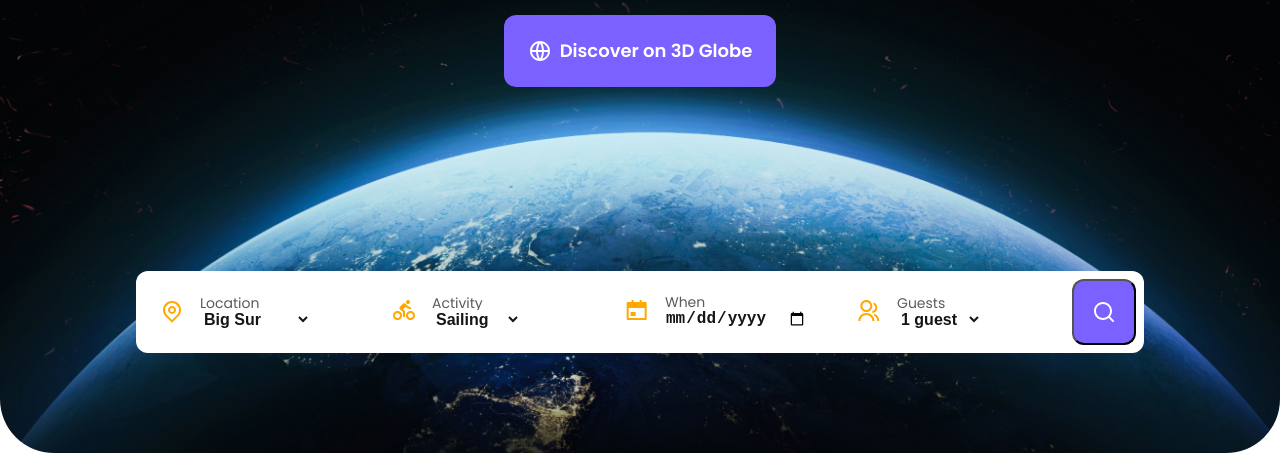
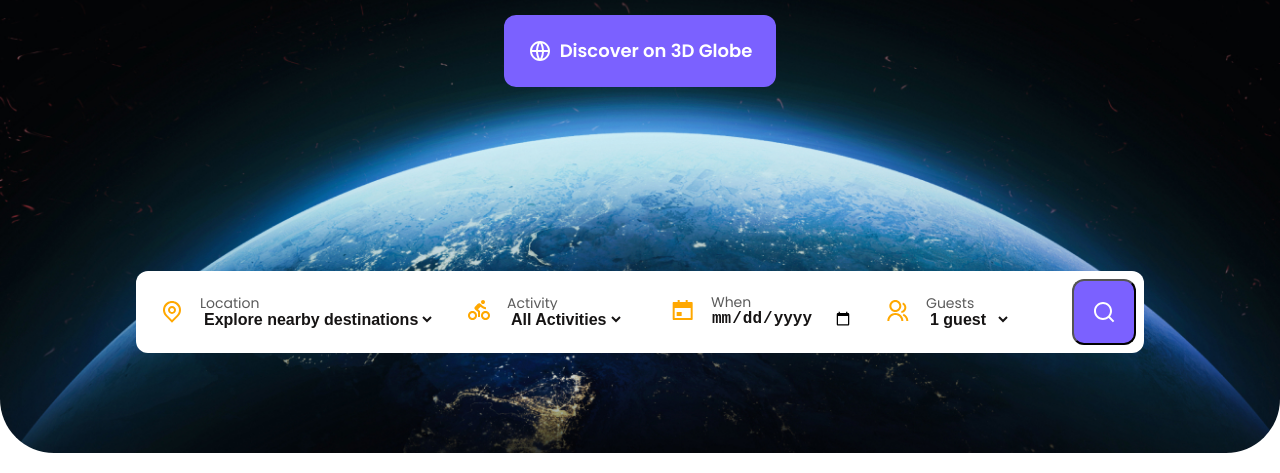
Before and after one commit to IlyaVishnikin/Frontend-2rism, a plain HTML site: page index.html in a window 1280 px wide. Shown: the part 327-800 px from the top of the page. Drawn offline with Linux system fonts and the light colour scheme.

Commit message:
remove select warnings

```diff
--- a/index.html
+++ b/index.html
@@ -65,6 +65,7 @@
               <div class="form-input__right-side">
                 <p class="form-input__header">Location</p>
                 <select class="form-input__placeholder" name="location" required>
+                  <option value="">Explore nearby destinations</option>
                   <option value="Big Sur">Big Sur</option>
                   <option value="Prescott">Prescott</option>
                   <option value="Fort Mayers">Fort Mayers</option>
@@ -81,6 +82,7 @@
               <div class="form-input__right-side">
                 <p class="form-input__header">Activity</p>
                 <select class="form-input__placeholder" name="activity" required>
+                  <option value="">All Activities</option>
                   <option value="Sailing">Sailing</option>
                   <option value="Climbing">Climbing</option>
                   <option value="Skiing">Skiing</option>
```
